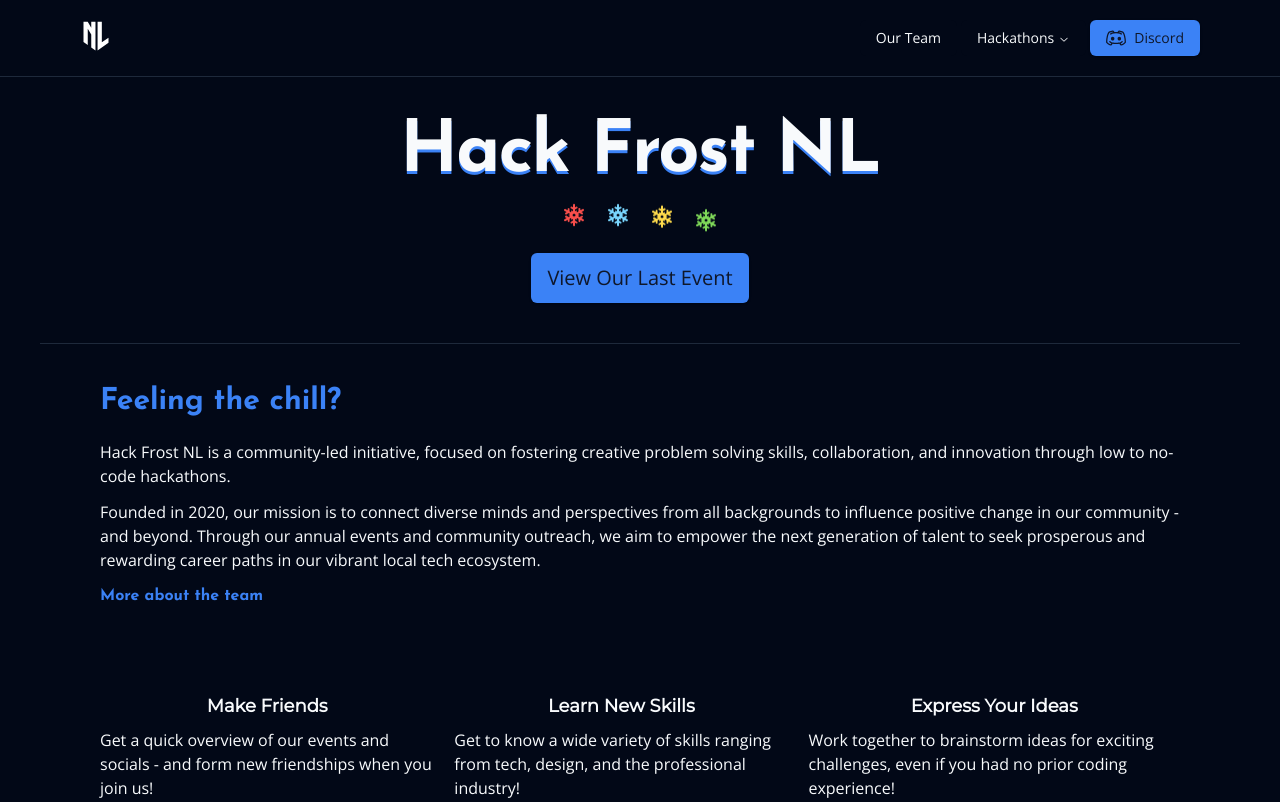
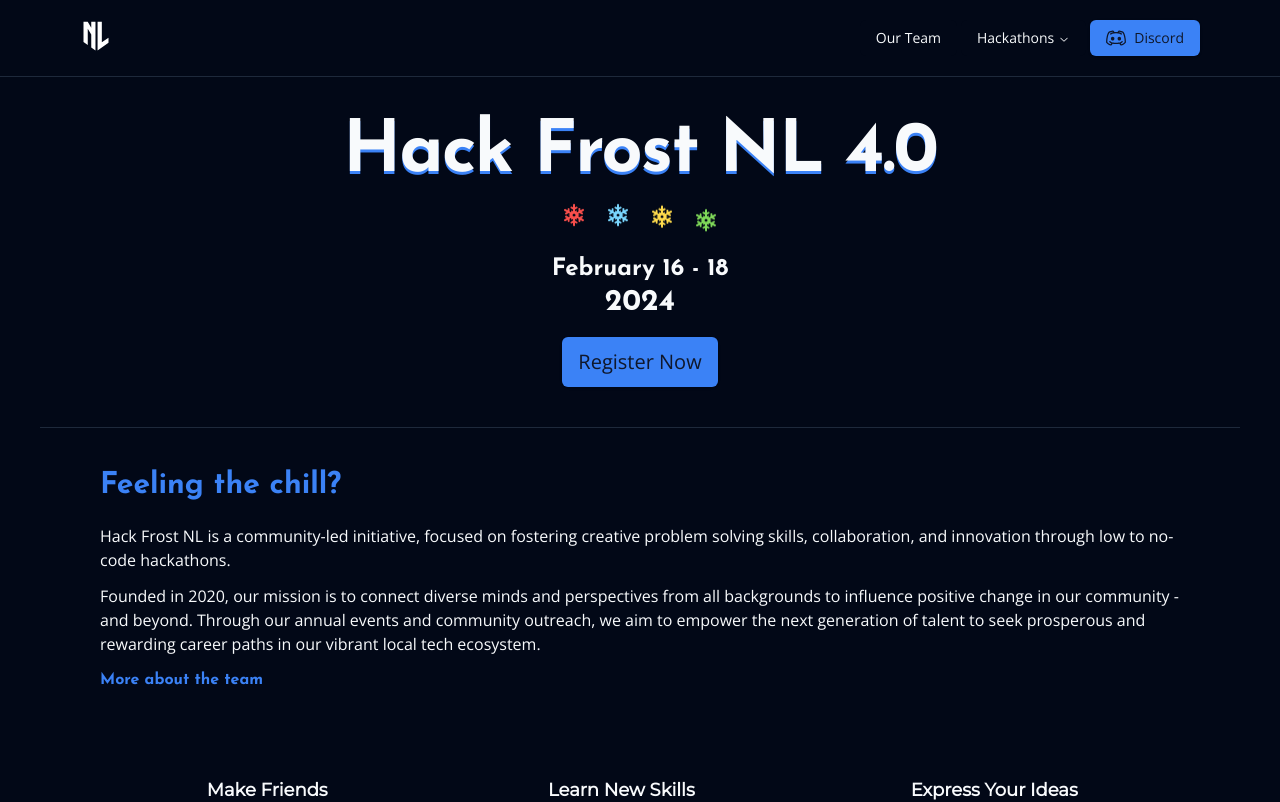
Before and after one commit to HackFrostNL/website-2022, a React (Vite) app: page / in a window 1280 px wide. Shown: the top 802 px of the page. Built offline with nearby package versions, Linux system fonts and the light colour scheme; some icons are missing.

Commit message:
4.0 registration link

```diff
--- a/src/pages/Home/FaqSection.tsx
+++ b/src/pages/Home/FaqSection.tsx
@@ -27,7 +27,7 @@ const questions = [
     },
     {
         question: "When and where?",
-        answer: "The time and location of Hack Frost 4.0 are not announced yet. Stay tuned!",
+        answer: "Hack Frost 4.0 will be held in the whale atrium at the MUN Core Sciences Facility from February 16th to 18th, 2024. ",
     },
     {
         question: "What happens in a hackathon?",
@@ -92,7 +92,7 @@ const questions = [
     },
     {
         question: "What about the prizes?",
-        answer: "The prizes for Hack Frost 4.0 are not announced yet, however up to $6000 was given to the top 3 teams in Hack Frost 3.0.",
+        answer: "Yes, there will be prizes! We'll be announcing them soon, so stay tuned!",
     },
     {
         question: "Would I get swag and merchandise?",
--- a/src/pages/Home/Home.tsx
+++ b/src/pages/Home/Home.tsx
@@ -4,7 +4,6 @@ import AboutUsSection from "./AboutUsSection";
 import { Separator } from "@/components/ui/separator";
 import FaqSection from "./FaqSection";
 import SponsorSection from "@/pages/Hackathons/2023/SponsorSection";
-import { Link } from "@tanstack/react-router";
 
 const Home = () => {
     return (
@@ -13,10 +12,23 @@ const Home = () => {
                 "flex flex-col items-center justify-center gap-10 w-[100%] px-4 lg:px-10"
             }
         >
-            <Hero title={"Hack Frost NL"}>
-                <Button asChild>
-                    <Link to={"/hackathons/2023"} className="text-xl h-[50px]">View Our Last Event</Link>
-                </Button>
+            <Hero title={"Hack Frost NL 4.0"}>
+                <div className="flex flex-col items-center justify-center gap-4">
+                    <div className="flex flex-col items-center justify-center">
+                        <span className="text-2xl font-josefin">
+                            February 16 - 18
+                        </span>
+                        <span className="text-3xl font-josefin">2024</span>
+                    </div>
+                    <Button asChild>
+                        <a
+                            href={"https://www.eventbrite.com/e/hack-frost-nl-40-tickets-803510711167?aff=website"}
+                            className="text-xl h-[50px]"
+                        >
+                            Register Now
+                        </a>
+                    </Button>
+                </div>
             </Hero>
             <AboutUsSection />
             <Separator />
```
